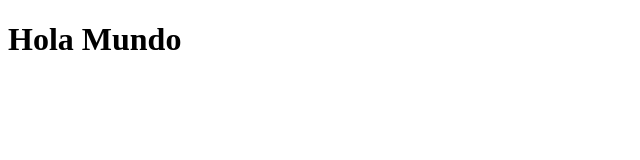
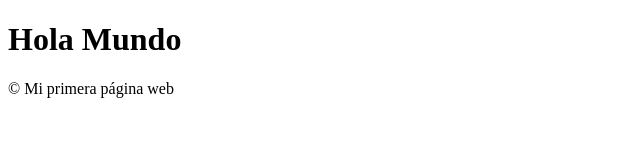
Before and after one commit to ANRROUS/Semana_N04_HD, a plain HTML site: page index.html in a window 1280 px wide. Shown: the whole page, without its empty margins (0-640 px from the left). Drawn offline with Linux system fonts and the light colour scheme.

Commit message:
Act_Index

```diff
--- a/index.html
+++ b/index.html
@@ -8,6 +8,7 @@
 </head>
 <body>
     <h1>Hola Mundo</h1>
+    <footer>&copy; Mi primera página web</footer>
     <script src="script.js"></script>
 </body>
 </html>
```
